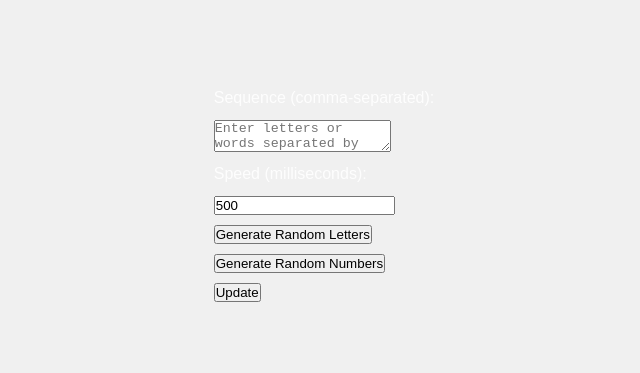
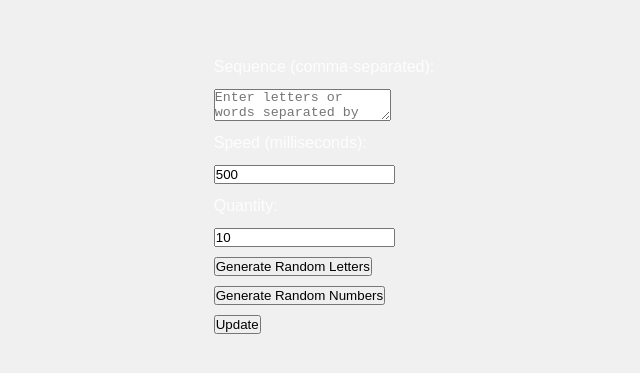
Before and after one commit to chriscooley1/race-the-clock, a React (Vite) app in the folder frontend/: page / in a window 1280 px wide. Shown: the part 201-574 px from the top of the page, without its empty margins (316-956 px from the left). Built offline with nearby package versions, Linux system fonts and the light colour scheme; the HTML template or start-up script is replaced by a standard one.

Commit message:
Add quantity

```diff
--- a/frontend/src/components/Settings.tsx
+++ b/frontend/src/components/Settings.tsx
@@ -9,6 +9,7 @@ interface SettingsProps {
 const Settings: React.FC<SettingsProps> = ({ onUpdate, userId }) => {
   const [input, setInput] = useState("");
   const [speed, setSpeed] = useState(500);
+  const [quantity, setQuantity] = useState(10); // New state for quantity
 
   useEffect(() => {
     const savedInput = localStorage.getItem("inputSequence");
@@ -31,12 +32,12 @@ const Settings: React.FC<SettingsProps> = ({ onUpdate, userId }) => {
   };
 
   const generateRandomLetters = () => {
-    const letters = Array.from({ length: 10 }, () => String.fromCharCode(65 + Math.floor(Math.random() * 26)));
+    const letters = Array.from({ length: quantity }, () => String.fromCharCode(65 + Math.floor(Math.random() * 26)));
     setInput(letters.join(", "));
   };
 
   const generateRandomNumbers = () => {
-    const numbers = Array.from({ length: 10 }, () => Math.floor(Math.random() * 100).toString());
+    const numbers = Array.from({ length: quantity }, () => Math.floor(Math.random() * 100).toString());
     setInput(numbers.join(", "));
   };
 
@@ -62,6 +63,17 @@ const Settings: React.FC<SettingsProps> = ({ onUpdate, userId }) => {
         />
       </div>
       <div>
+        <label htmlFor="quantityInput">Quantity:</label>
+        <input
+          id="quantityInput"
+          type="number"
+          value={quantity}
+          onChange={(e) => setQuantity(Number(e.target.value))}
+          placeholder="Enter quantity"
+          min="1"
+        />
+      </div>
+      <div>
         <button onClick={generateRandomLetters}>Generate Random Letters</button>
         <button onClick={generateRandomNumbers}>Generate Random Numbers</button>
       </div>
```
Also changed, not shown: 1 other file (tests, documents, lock files or other folders).
